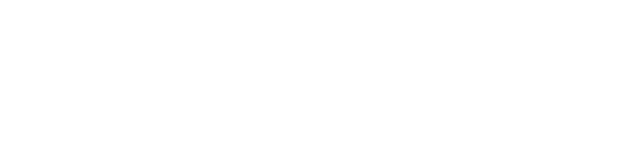
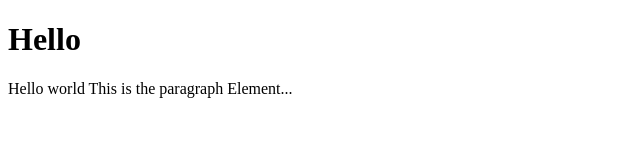
Before and after one commit to shivajella6300/Sample, a plain HTML site: page SampleProject/index.html in a window 1280 px wide. Shown: the whole page, without its empty margins (0-640 px from the left). Drawn offline with Linux system fonts and the light colour scheme.

Commit message:
Changes Done

```diff
--- a/SampleProject/index.html
+++ b/SampleProject/index.html
@@ -6,6 +6,7 @@
     <title>Document</title>
 </head>
 <body>
-
+  <h1>Hello</h1>
+  <p>Hello world This is the paragraph Element...</p>
 </body>
 </html>
```
Also changed, not shown: SampleProject/sample.html (+1 -1 lines).
